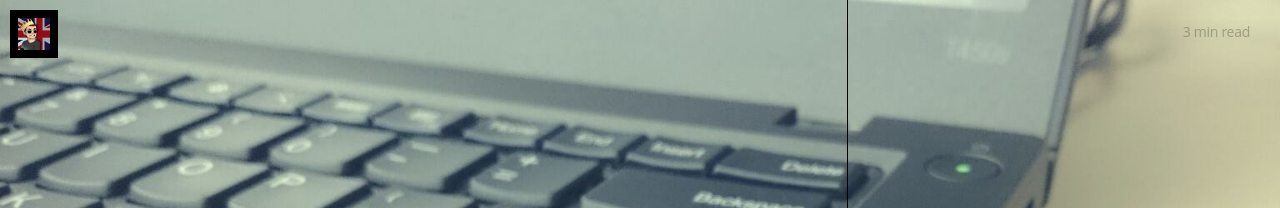
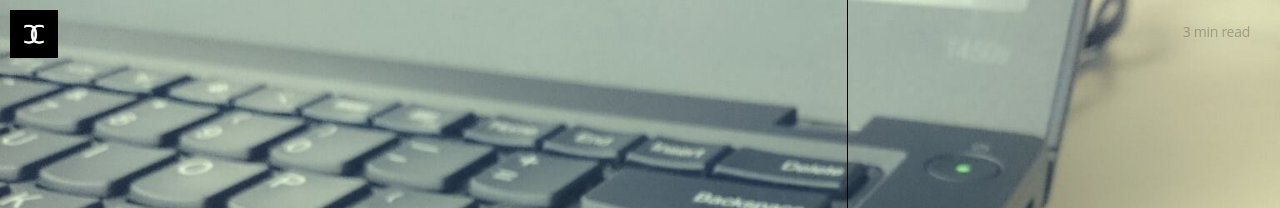
Before and after one commit to craigcabrey/craigcabrey.github.io, a Jekyll site: the page built from _posts/2015-12-13-guide-to-using-u2f-with-gdm.md, in a window 1280 px wide. Shown: the top 208 px of the page. Built offline with Jekyll 4.4.1, drawn with Linux system fonts in a browser that asks for light colours; nearby versions of some CDN libraries; some web fonts are replaced; Markdown is read by kramdown in place of the engine named in the settings.

Commit message:
Add site logo

```diff
--- a/_config.yml
+++ b/_config.yml
@@ -11,7 +11,7 @@ description: > # this means to ignore newlines until "email:"
 
 email: craigcabrey@gmail.com
 #blog logo
-logo: "/assets/images/avatar.jpg"
+logo: "/assets/images/logo.png"
 # blog cover
 cover: "/assets/images/cA4aKEIPQrerBnp1yGHv_IMG_9534-3-2.jpg"
 
```
Also changed, not shown: assets/images/logo.png (added).
